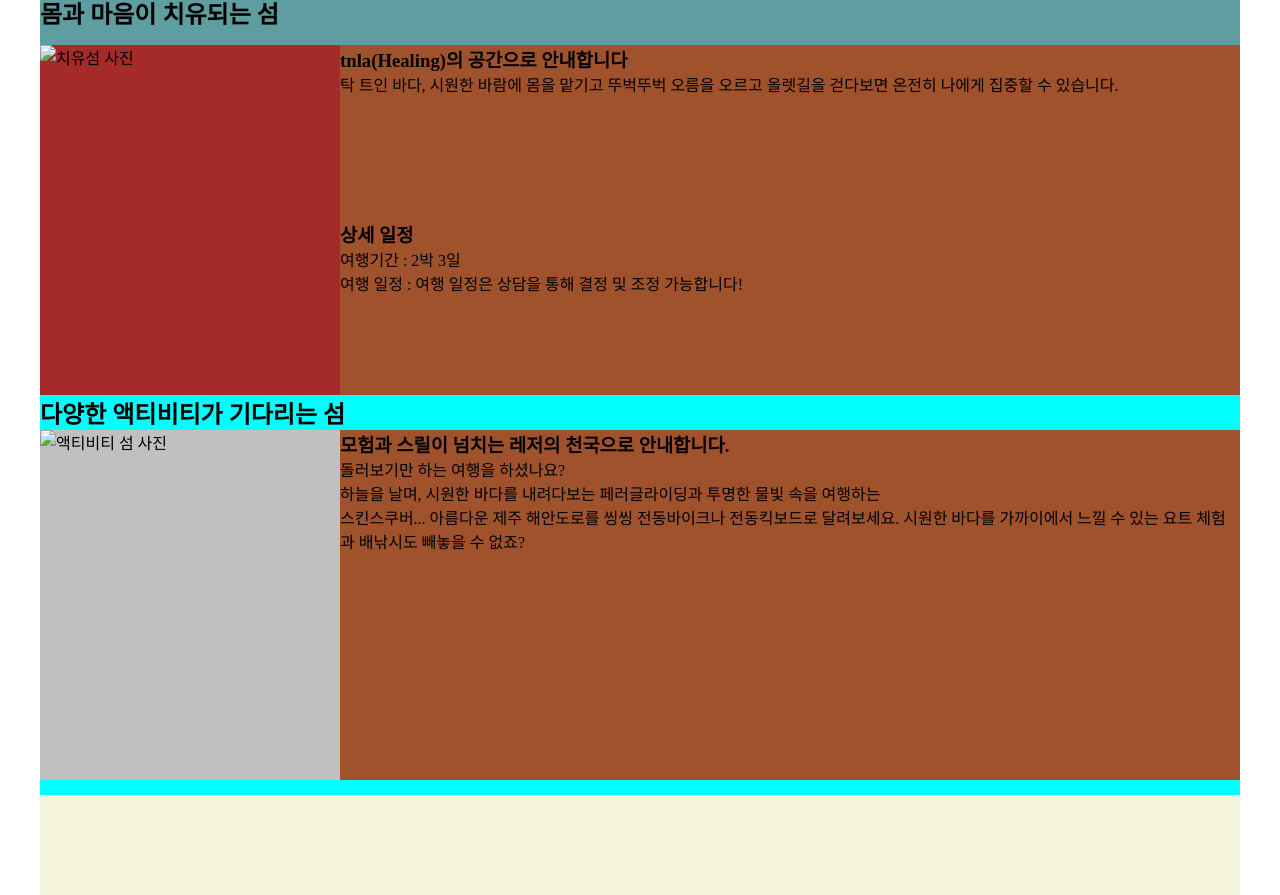
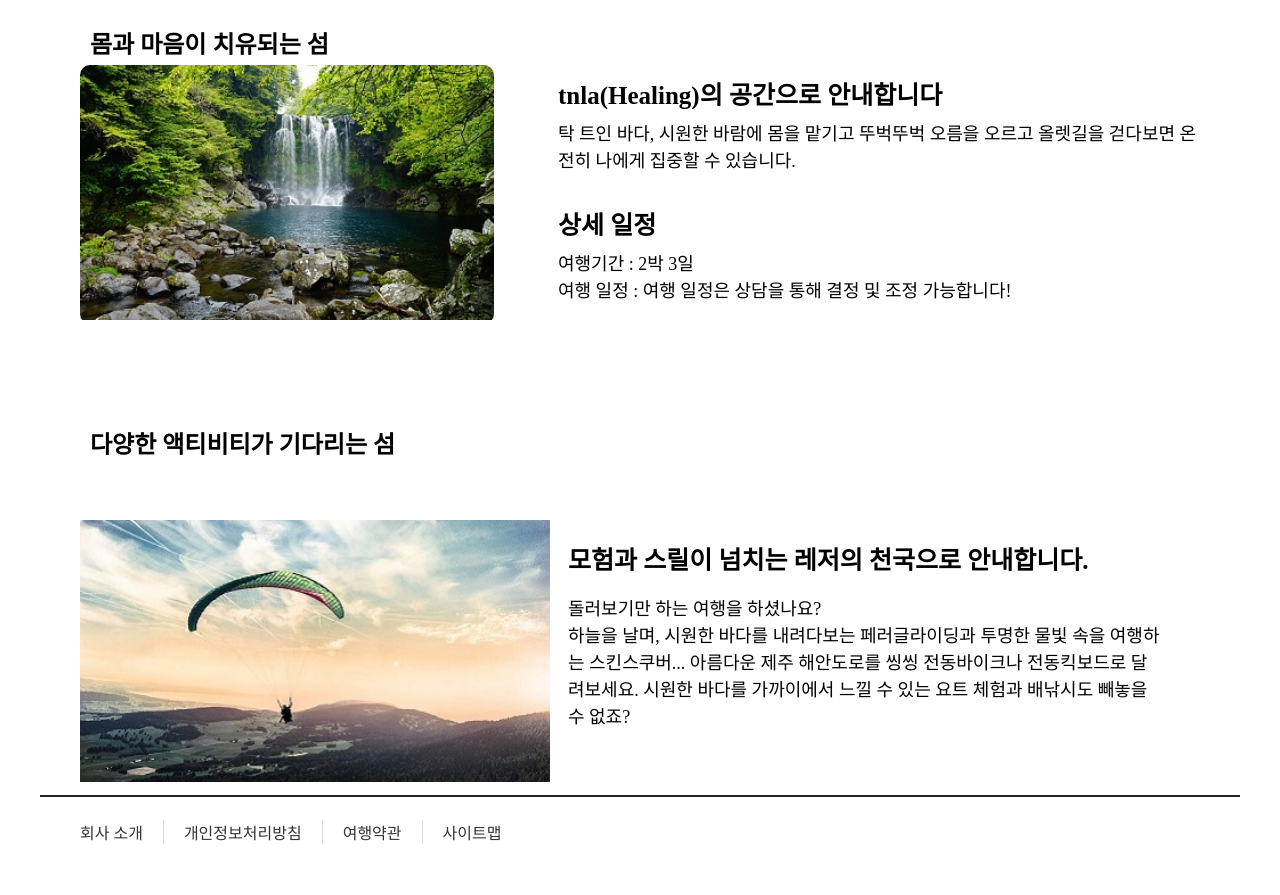
Before and after one commit to leeseonghun1001/layout_eg1, a plain HTML site: page index.html in a window 1280 px wide. Shown: the part 105-1000 px from the top of the page. Drawn offline with Linux system fonts and the light colour scheme.

Commit message:
미흡한 완성
메인 이미지추가 및 하단 생성, 메인 이미지 수정 필요

```diff
--- a/css/style.css
+++ b/css/style.css
@@ -16,7 +16,7 @@ a {
 .container {
   width: 1200px;
   height: 1000px;
-  background-color: beige;
+  /* background-color: beige; */
   margin: auto;
 }
 /* 상단 */
@@ -80,30 +80,59 @@ nav {
 .contents{
     width: 100%;
     height: 800px;
+    padding: 20px 40px;
+}
+.contents h2{
+  padding: 10px;
 }
 /* 메인 상단 */
 .main_top{
     width: 100%;
     height: calc(100% / 2);
-    background-color: cadetblue;
+    /* background-color: cadetblue; */
 }
 /* 설명 부제목 */
 .main_top h2{
     width: 100%;
     height: 50px;
 }
+/* 치유 이미지 */
 
 .dec-img{
+  margin-right: 15px;
     float: left;
-    width: 300px;
+    width: 37%;
     height: calc(100% - 50px);
-    background-color: brown;
+    /* background-color: brown; */
+    border-radius: 10px;
+    overflow: hidden;
+    transition: all 0.5s;
 }
-.text{
-    float: left;
-    width: calc(100% - 300px);
+.dec-img img{
+  width: 110%;
+}
+.dec-img:hover{
+  width: 38%;
+}
+.detial{
+    float: right;
+    padding-left: 30px;
+    width: calc(100% - 40%);
     height: calc(100% - 50px);
-    background-color: sienna;
+    /* background-color: sienna; */
+}
+.detial h3{
+  margin-top: 10px;
+  margin-bottom: 10px;
+  font-size: 25px;
+  font-weight: bold;
+}
+.detial-top p{
+  margin-bottom: 30px;
+}
+.detial p{
+  font-size: 18px;
+  line-height: 1.5;
 }
 .detial-top{
     height: calc(100% / 2);
@@ -115,18 +144,51 @@ nav {
 .main_bottom{
     width: 100%;
     height: calc(100% / 2);
-    background-color: aqua;
+    /* background-color: aqua; */
 }
-
+.main_bottom h2{
+  margin: 20px 0;
+}
 .act-img{
+  padding: 30px 0;
     float: left;
-    width: 300px;
+    width: 40%;
     height: calc(100% - 50px);
-    background-color: silver;
+    /* background-color: silver; */
+}
+.act-img img{
+  width: 105%;
+}
+#act-det{
+padding: 40px;
+}
+#act-det h3{
+  margin-top: 10px;
+  margin-bottom: 20px;
+  font-size: 25px;
+  font-weight: bold;
+}
+#act-det p{
+  font-size: 18px;
 }
 /* 하단 */
 
 .footer{
     width: 100%;
     height: 100px;
+    padding: 10px 20px;
+    border-top: solid 2px #222;
+
 }
+#bottom_menu{
+  background-color: aquamarine;
+}
+#bottom_menu ul li{
+  float: left;
+  padding: 0px 20px;
+  border-right: 1px solid #ddd;
+
+}
+#bottom_menu ul li:last-child{
+  border: none;
+}
--- a/index.html
+++ b/index.html
@@ -34,10 +34,12 @@
             <h2>몸과 마음이 치유되는 섬</h2>
 
             <!-- 치유 이미지 -->
+             <div class="test">
              <div class="dec-img">
-            <img src="" alt="치유섬 사진" />
+            <img src="images/KakaoTalk_20241231_091713695_01.jpg" alt="폭포" />
              </div>
-            <div class="text">
+
+            <div class="detial">
                 <div class="detial-top">
 <h3>tnla(Healing)의 공간으로 안내합니다</h3>
             <p>탁 트인 바다, 시원한 바람에 몸을 맡기고 뚜벅뚜벅 오름을 오르고 올렛길을 걷다보면 온전히 나에게 집중할 수 있습니다.</p>
@@ -46,6 +48,7 @@
             <h3>상세 일정</h3>
             <p>여행기간 : 2박 3일 <br>
             여행 일정 : 여행 일정은 상담을 통해 결정 및 조정 가능합니다!</p>
+          </div>
         </div>
         </div>
           </div>
@@ -55,18 +58,26 @@
 
             <!-- 액티비티 이미지 -->
              <div class="act-img">
-            <img src="" alt="액티비티 섬 사진" />
+            <img src="images/KakaoTalk_20241231_091713695.jpg" alt="액티비티 섬 사진" />
         </div>
-            <div class="text">
+            <div class="detial" id="act-det">
 <h3>모험과 스릴이 넘치는 레저의 천국으로 안내합니다.</h3>
             <p>돌러보기만 하는 여행을 하셨나요? <br>
-            하늘을 날며, 시원한 바다를 내려다보는 페러글라이딩과 투명한 물빛 속을 여행하는 <br>
-        스킨스쿠버... 아름다운 제주 해안도로를 씽씽 전동바이크나 전동킥보드로 달려보세요. 시원한 바다를 가까이에서 느낄 수 있는 요트 체험과 배낚시도 빼놓을 수 없죠?</p>
+            하늘을 날며, 시원한 바다를 내려다보는 페러글라이딩과 투명한 물빛 속을 여행하는 스킨스쿠버... 아름다운 제주 해안도로를 씽씽 전동바이크나 전동킥보드로 달려보세요. 시원한 바다를 가까이에서 느낄 수 있는 요트 체험과 배낚시도 빼놓을 수 없죠?</p>
         </div>
           </div>
         </main>
         <!-- 하단 -->
-        <footer class="footer"></footer>
+        <footer class="footer">
+          <section id="bottom_menu">
+<ul>
+  <li><a href="#">회사 소개</a></li>
+  <li><a href="#">개인정보처리방침</a></li>
+  <li><a href="#">여행약관</a></li>
+  <li><a href="#">사이트맵</a></li>
+</ul>
+          </section>
+        </footer>
       </div>
     </div>
   </body>
```
Also changed, not shown: images/KakaoTalk_20241231_091713695.jpg (added), images/KakaoTalk_20241231_091713695_01.jpg (added).
